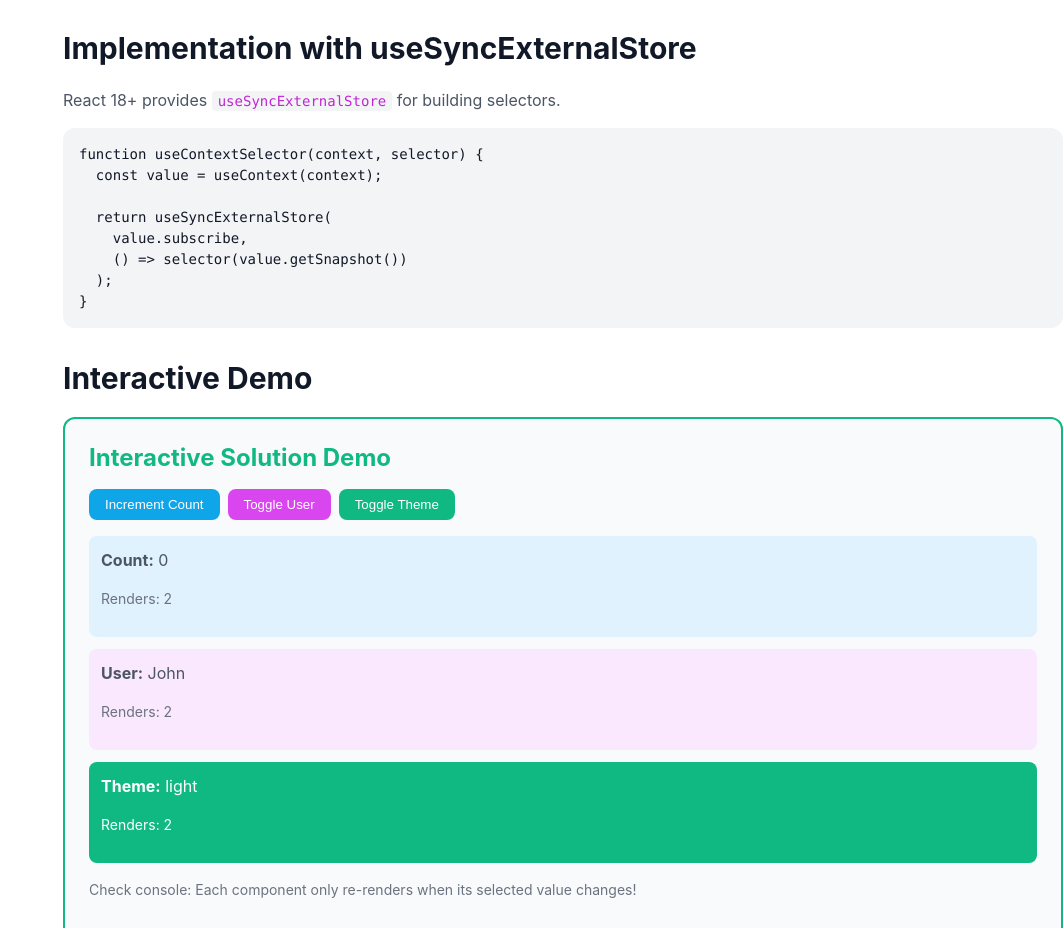
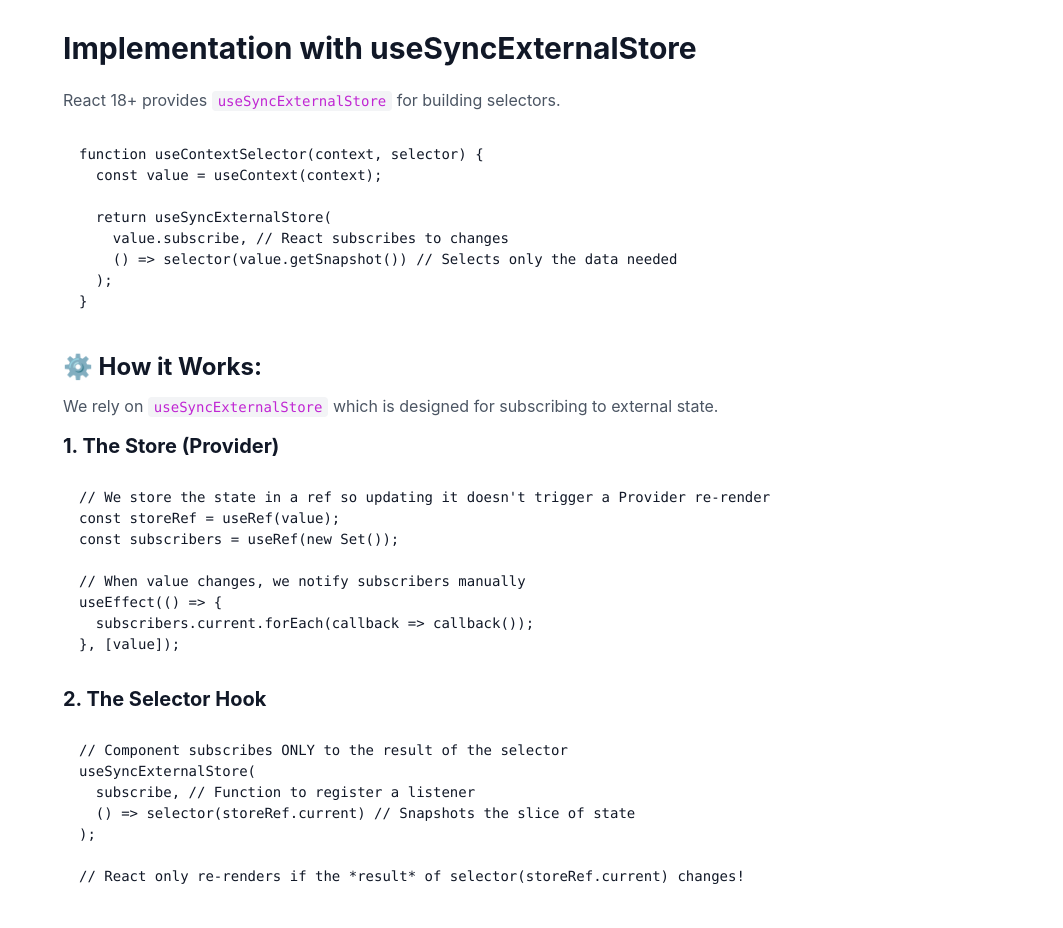
Before and after one commit to rajeshpillai/react-katas, a React (Vite) app: page /lessons/context-selectors in a window 1280 px wide. Shown: the part 1441-2369 px from the top of the page, without its empty margins (217-1280 px from the left). Built offline with nearby package versions, Linux system fonts and the light colour scheme.

Commit message:
Added impl details

```diff
--- a/src/lessons/04-patterns/CompoundComponents.tsx
+++ b/src/lessons/04-patterns/CompoundComponents.tsx
@@ -138,6 +138,41 @@ function AccordionPanel({ children }) {
   return <div>{children}</div>;
 }`}</code>
           </pre>
+
+          <h3 style={{ marginTop: 'var(--space-6)', marginBottom: 'var(--space-3)' }}>
+            ⚙️ How it Works:
+          </h3>
+          <p>The parent `Accordion` holds the state, and children communicate via Context:</p>
+
+          <h4 style={{ marginTop: 'var(--space-4)' }}>1. Implicit State Sharing</h4>
+          <pre style={{ background: 'transparent' }}>
+            <code>{`const AccordionContext = createContext<{
+  openIndex: number | null
+  setOpenIndex: (index: number | null) => void
+} | null>(null)`}</code>
+          </pre>
+          <p style={{ fontSize: 'var(--font-size-sm)', color: 'var(--text-secondary)' }}>
+            The <code>Accordion</code> component provides this context to all children.
+          </p>
+
+          <h4 style={{ marginTop: 'var(--space-4)' }}>2. Toggling State (Header)</h4>
+          <pre style={{ background: 'transparent' }}>
+            <code>{`// Inside AccordionHeader
+const { openIndex, setOpenIndex } = useContext(AccordionContext);
+
+// Toggle logic: if already open, close it (null), otherwise open this index
+onClick={() => setOpenIndex(openIndex === index ? null : index)}`}</code>
+          </pre>
+
+          <h4 style={{ marginTop: 'var(--space-4)' }}>3. Conditional Rendering (Panel)</h4>
+          <pre style={{ background: 'transparent' }}>
+            <code>{`// Inside AccordionPanel
+const { openIndex } = useContext(AccordionContext);
+
+// Only render children if this panel is the open one
+if (openIndex !== index) return null;
+return <div>{children}</div>;`}</code>
+          </pre>
         </div>
       </section>
 
--- a/src/lessons/05-state/ContextSelectors.tsx
+++ b/src/lessons/05-state/ContextSelectors.tsx
@@ -131,15 +131,45 @@ function Component() {
           React 18+ provides <code>useSyncExternalStore</code> for building selectors.
         </p>
 
-        <pre>
+        <pre style={{ background: 'transparent' }}>
           <code>{`function useContextSelector(context, selector) {
   const value = useContext(context);
 
   return useSyncExternalStore(
-    value.subscribe,
-    () => selector(value.getSnapshot())
+    value.subscribe, // React subscribes to changes
+    () => selector(value.getSnapshot()) // Selects only the data needed
   );
 }`}</code>
+        </pre>
+
+        <h3 style={{ marginTop: 'var(--space-6)', marginBottom: 'var(--space-3)' }}>
+          ⚙️ How it Works:
+        </h3>
+        <p>
+          We rely on <code>useSyncExternalStore</code> which is designed for subscribing to external state.
+        </p>
+
+        <h4 style={{ marginTop: 'var(--space-4)' }}>1. The Store (Provider)</h4>
+        <pre style={{ background: 'transparent' }}>
+          <code>{`// We store the state in a ref so updating it doesn't trigger a Provider re-render
+const storeRef = useRef(value);
+const subscribers = useRef(new Set());
+
+// When value changes, we notify subscribers manually
+useEffect(() => {
+  subscribers.current.forEach(callback => callback());
+}, [value]);`}</code>
+        </pre>
+
+        <h4 style={{ marginTop: 'var(--space-4)' }}>2. The Selector Hook</h4>
+        <pre style={{ background: 'transparent' }}>
+          <code>{`// Component subscribes ONLY to the result of the selector
+useSyncExternalStore(
+  subscribe, // Function to register a listener
+  () => selector(storeRef.current) // Snapshots the slice of state
+);
+
+// React only re-renders if the *result* of selector(storeRef.current) changes!`}</code>
         </pre>
       </section>
 
```
